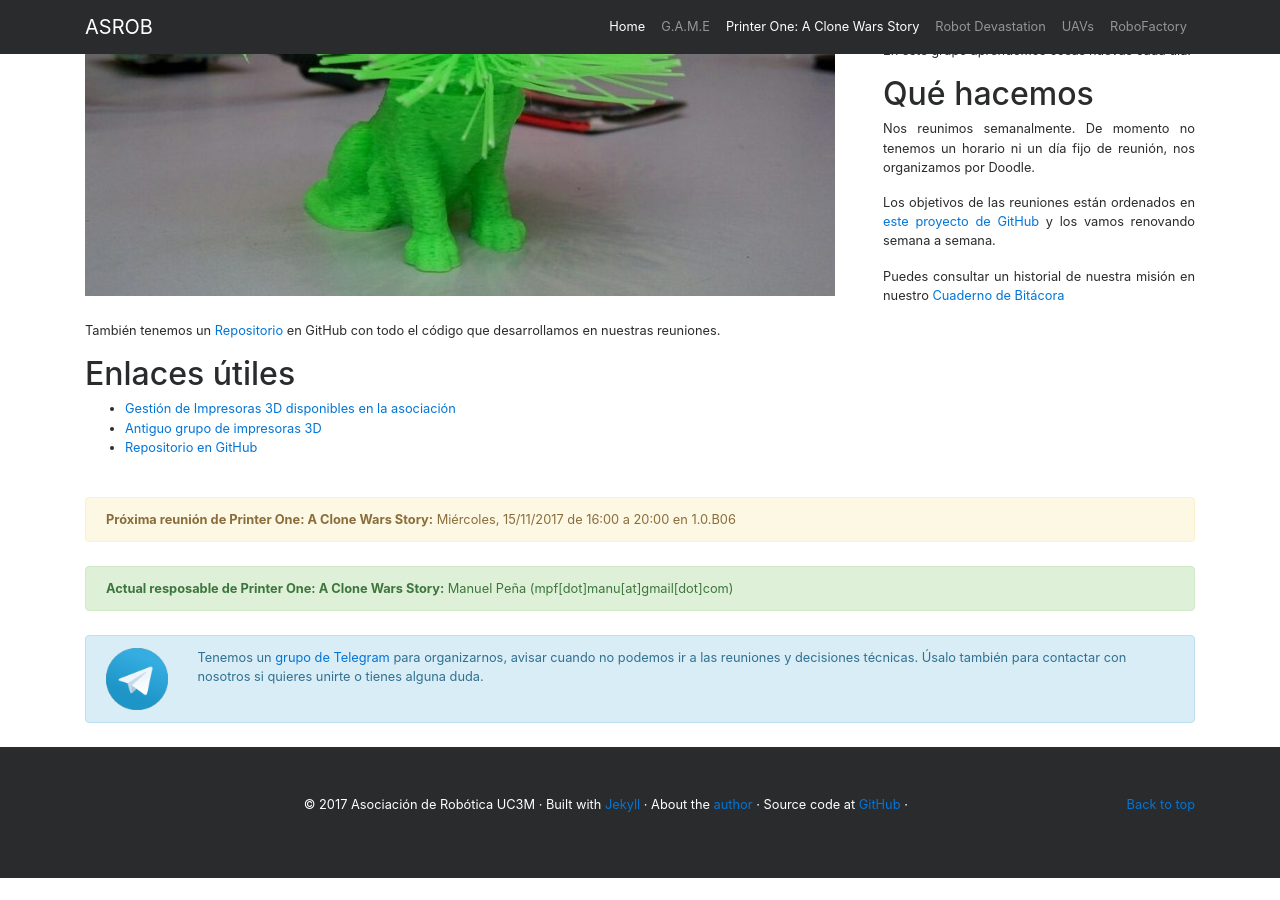
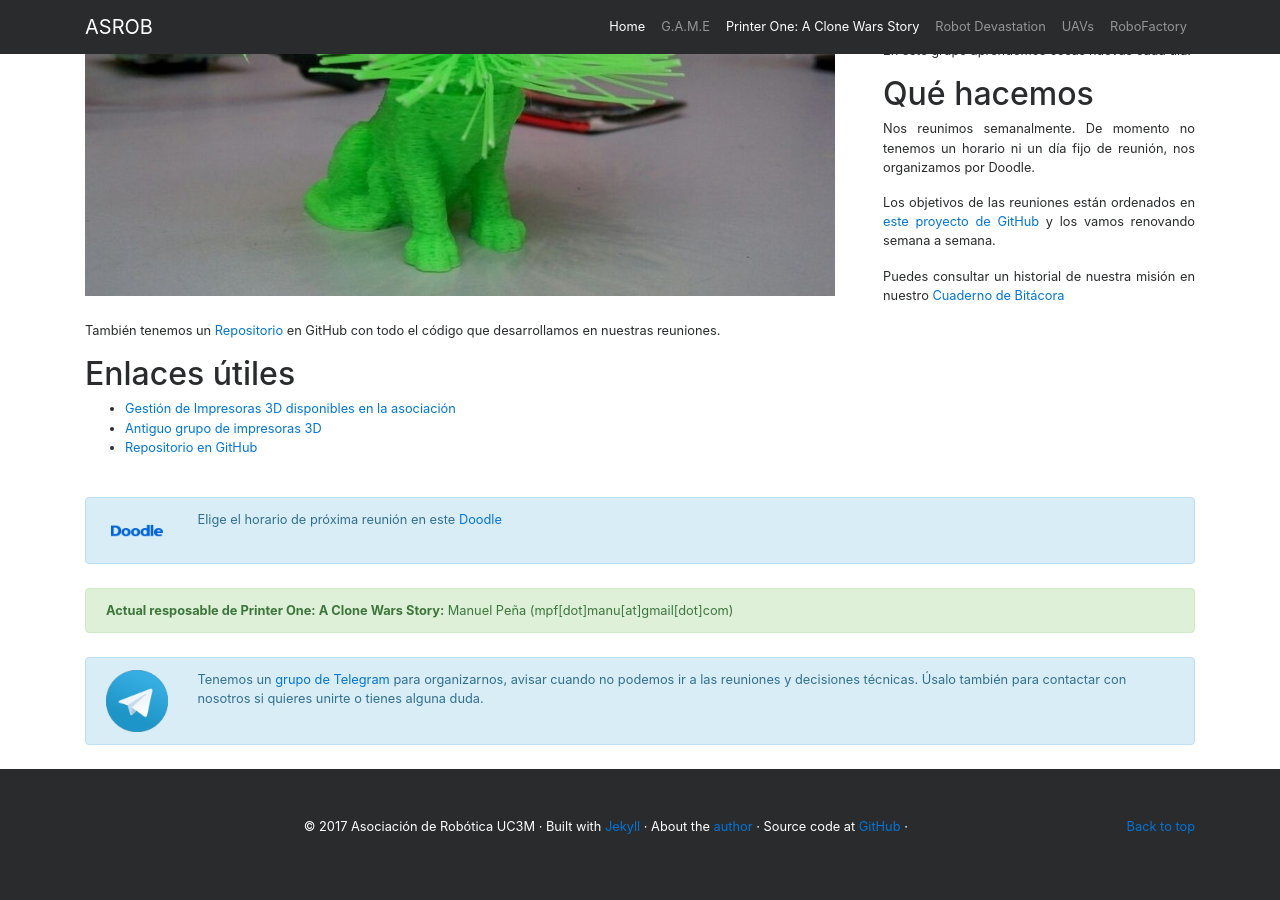
Before and after one commit to asrob-uc3m/asrob-uc3m.github.io, a Jekyll site: the page built from _workgroups/2017-05-28-printer-one.markdown, in a window 1280 px wide and 900 px high, scrolled down 931 px. Built offline with Jekyll 4.4.1, drawn with Linux system fonts in a browser that asks for light colours; before the commit the page ends 1809 px from its top, so only the background shows below that.

Commit message:
Printer One Doodle

```diff
--- a/_workgroups/2017-05-28-printer-one.markdown
+++ b/_workgroups/2017-05-28-printer-one.markdown
@@ -9,13 +9,13 @@ picture: /img/printer_one.png
 picture_full: /img/printer_one-full.jpg
 manager: Manuel Peña
 manager_email: mpf[dot]manu[at]gmail[dot]com
-next_meeting: Miércoles, 15/11/2017 de 16:00 a 20:00 en 1.0.B06
+next_meeting_doodle: https://doodle.com/poll/3a5akanw2yu36vkf
 layout: workgroup
 ---
 
 <!--- Swap next_meeting and next_meeting_doodle here --->
+<!--- next_meeting: Miércoles, 15/11/2017 de 16:00 a 20:00 en 1.0.B06 --->
 <!---  --->
-<!--- next_meeting_doodle: https://doodle.com/poll/2xxftnt7vtnvxisv --->
 
 ## Quiénes somos
 
```
